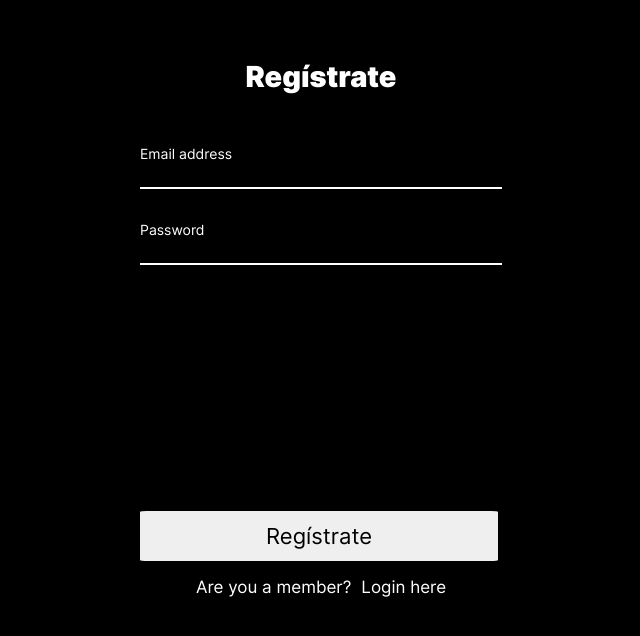
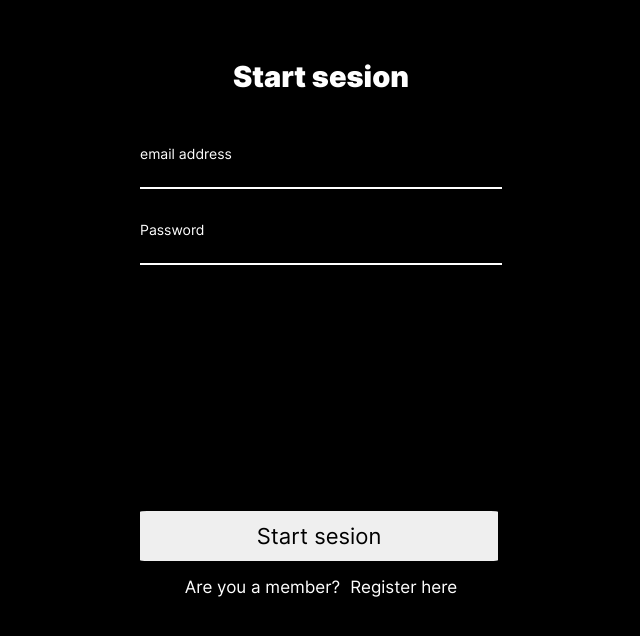
Before and after one commit to Csar26/web_project_around_auth, a React (Create React App) app: page /Login in a window 1280 px wide. Shown: the top 636 px of the page, without its empty margins (242-882 px from the left). Built offline with nearby package versions, Linux system fonts and the light colour scheme; no server answers.

Commit message:
styles login and register

```diff
--- a/src/blocks/login.css
+++ b/src/blocks/login.css
@@ -1,36 +1,72 @@
 .login{
-width: 1280px;
-height: 720px;
-top: 2284px;
-gap: 0px;
-opacity: 0px;
-background: #000000;
+  flex-direction: column;
+  justify-content: center;
+  align-items: center;
+  position: relative;
+  left: 30%;
+  font-family: Inter;
+  width: 358px;
+  color: white;
+  display: flex;
+}
 
+.login__welcome{
+  margin-bottom: 50px;
+  margin-top: 60px;
+  font-size: 29px;
+  font-weight: 900;
+  text-align: center;
+}
+
+.login_form{
+  line-height: 1.5;
+  font-size: 14px;
+  font-weight: 400;
+}
+
+.login__data{
+  color: white;
+  background-color: black;
+  border: none;
+  width: 358px;
+  display: flex;
+  font-family: Inter;
+  font-size: 14px;
+  font-weight: 400;
+  line-height: 1.5;
+  text-align: left;
+}
+
+.login__divider{
+  margin-bottom: 30px;
+  border: 1px solid white;
+  display: block;
 
 }
 
-.login__start{
-width: 111px;
-height: 44px;
-top: 51px;
-gap: 0px;
-opacity: 0px;
+.login__path{
+  border-radius: 2%;
+  cursor: pointer;
+  margin-top: 216px;
+  font-size: 22px;
+  width: 358px;
+  height: 50px;
+  border: none;
 
 }
 
-.login_form {
-width: 358px;
-height: 29px;
-top: 179px;
-left: 461px;
-gap: 0px;
-opacity: 0px;
-font-family: Inter;
-font-size: 24px;
-font-weight: 900;
-text-align: center;
-background: #FFFFFF;
-
-
+.login__signup{
+  display: flex;
+  flex-direction: row;
+  align-items: baseline;
+  color: white;
+  font-size: 17px;
 
 }
+
+.login__signup-path {
+  margin-left: 10px;
+  text-decoration-line: none;
+  color: white;
+
+}
--- a/src/blocks/register.css
+++ b/src/blocks/register.css
@@ -22,7 +22,7 @@
 
 }
 
-.register__form{
+.register_form{
   font-size: 14px;
   font-weight: 400;
   line-height: 1.5;
--- a/src/components/App.js
+++ b/src/components/App.js
@@ -25,12 +25,18 @@ function App() {
   const [currentUser, setCurrentUser] = React.useState(false);
   const [cards, setCards] = React.useState([]);
   const [selectCard, setSelectCard] = React.useState({});
+
+const [email, setEmail] = React.useState("");
+const [isLogged, setIsLogged] = React.useState(false);
+
   const closeAllPopups = () => {
     setOpenProfileOpen(false);
     setOpenAddCardOpen(false);
     setOpenAvatarOpen(false);
     setOpenImageOpen(false);
     setOpenConfirmationOpen(false);
+
+
 
   };
   React.useEffect(() => {
@@ -123,11 +129,12 @@ function App() {
     <CurrentUserContext.Provider value={currentUser}>
     <div className="page" >
       <Switch>
-        <Route path="/">
+        <Route path="/register">
         <Register />
         </Route>
         <Route path="/Login" handleLogin={handleLogin}>
-
+        <Login setIsLogged={setIsLogged} email={email} setEmail={setEmail}>
+        </Login>
         </Route>
         <ProtectedRoute>
       <Header
--- a/src/components/Login.js
+++ b/src/components/Login.js
@@ -3,8 +3,7 @@ import { Link, useHistory } from "react-router-dom";
 import * as auth from "../utils/auth"
 import { useState } from "react";
 
-export default function Login ({setIsLogged}) {
-  const [email, setEmail] = useState('');
+export default function Login ({setIsLogged, email, setEmail}) {
   const [password, setPassword] = useState('');
   const history = useHistory();
 
@@ -17,6 +16,7 @@ export default function Login ({setIsLogged}) {
     .login(email, password)
     .then((res) => {
       if(res.token){
+        localStorage.setItem("jwt", res.token);
         setIsLogged(true);
         history.push("/home");
       }
@@ -29,34 +29,34 @@ return (
   <>
   <div className="login">
     <p className="login__welcome">Start sesion</p>
-  <form className="login_info" onSubmit={handleSubmit}>
+  <form className="login_form" onSubmit={handleSubmit}>
     <label htmlFor="email">email address</label>
    <input
    required
    name= "email"
    type= "email"
-   className="login__input"
+   className="login__data"
    value={email}
    onChange={(e) => setEmail(e.target.value)}
     />
     <span className="login__divider"></span>
-    <label htmlFor="password"></label>
+    <label htmlFor="password">Password</label>
    <input
    required
    name="password"
    type= "password"
-   className="login__input"
+   className="login__data"
    value= {password}
    onChange={(e) => setPassword(e.target.value)} />
    <span className="login__divider"></span>
    <div className="login__button">
 
-   <button type="submit" className="login__link">Iniciar sesion</button>
+   <button type="submit" className="login__path">Start sesion</button>
    </div>
   </form>
   <div className="login__signup">
     <p>Are you a member?</p>
-    <Link to= "register" className="login__signup">
+    <Link to= "register" className="login__signup-path">
     Register here
     </Link>
 
--- a/src/components/Register.js
+++ b/src/components/Register.js
@@ -39,7 +39,7 @@ export default function Register() {
     <>
       <div className="register">
         <p className="register__welcome">Regístrate</p>
-        <form className="register__form" onSubmit={handleSubmit}>
+        <form className="register_form" onSubmit={handleSubmit}>
           <label htmlFor="email">Email address</label>
           <input
             required
```
